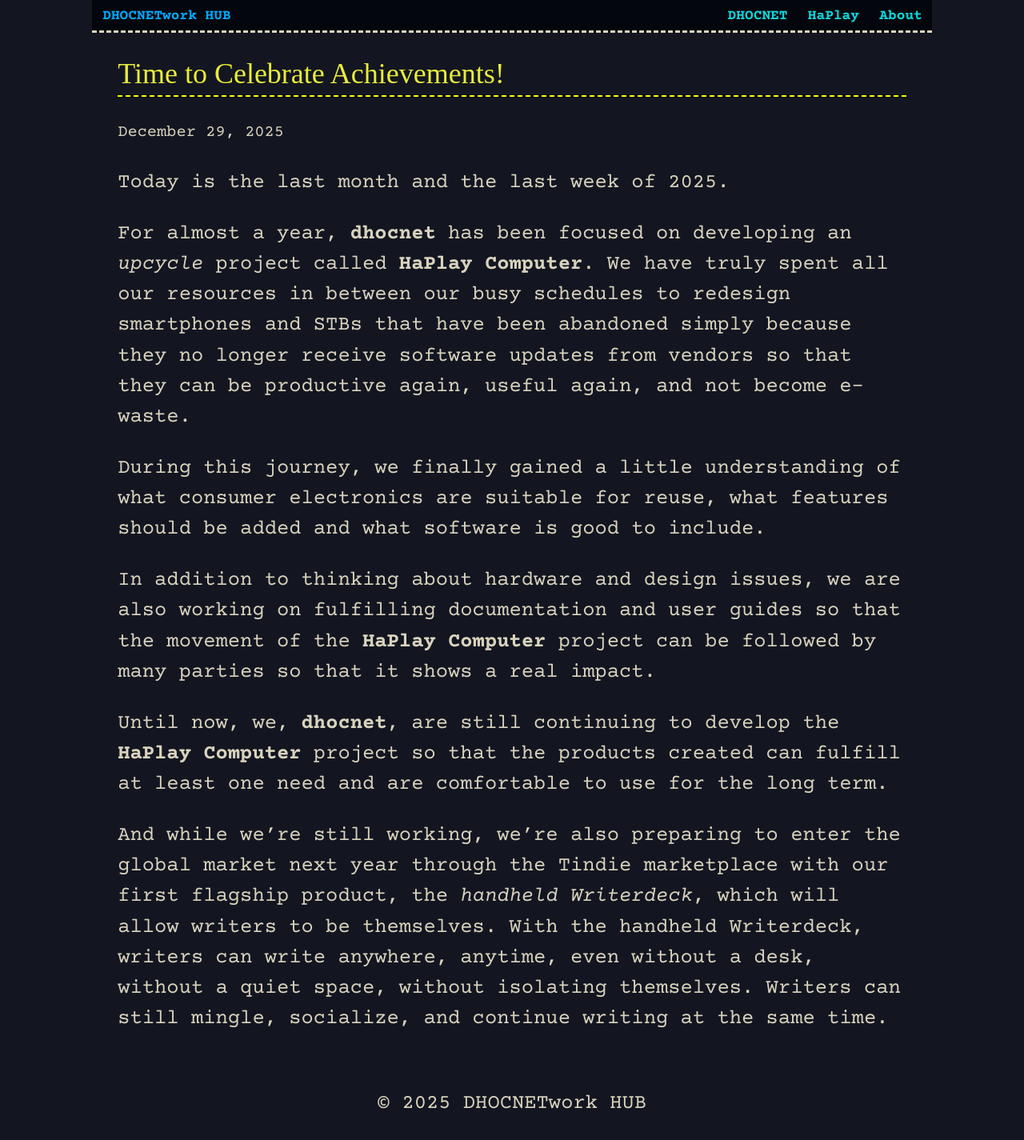
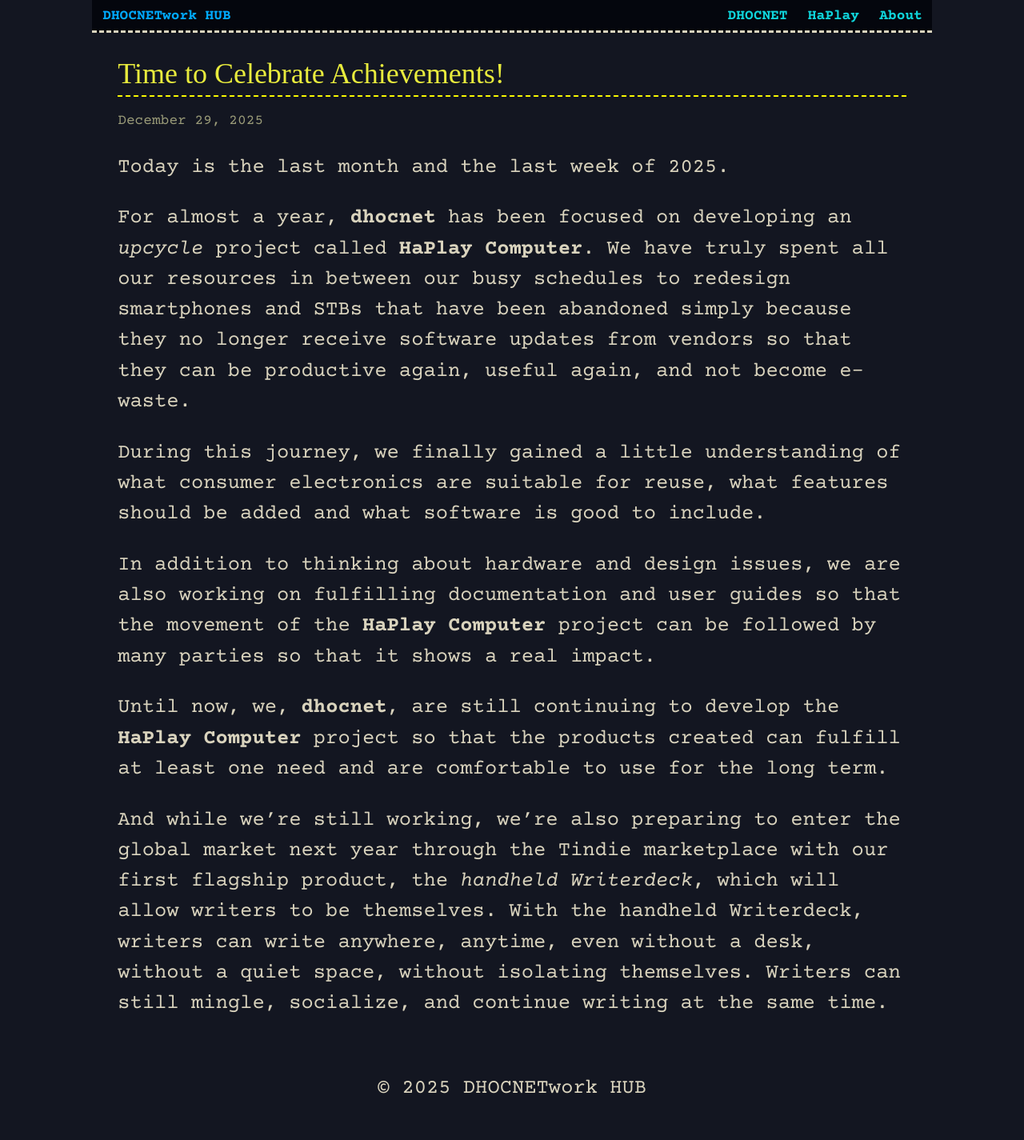
Before and after one commit to dhocnet/dhocnet.github.io, a Jekyll site: the page built from _posts/2025-12-29-Time_to_Celebrate_Achievements.md, in a window 1280 px wide. Shown: the whole page at 80% size. Built offline with Jekyll 4.4.1, drawn with Linux system fonts in a browser that asks for light colours; some web fonts are replaced.

Commit message:
Update posts.html

```diff
--- a/_layouts/posts.html
+++ b/_layouts/posts.html
@@ -4,6 +4,6 @@
 
 <article id="dhocnet-post">
   <h1>{{ page.title }}</h1>
-  <p><small>{{ page.date | date: "%B %d, %Y" }}</small></p>
+  <p style="color: #9b9c79; font-size: 0.7em;">{{ page.date | date: "%B %d, %Y" }}</p>
   {{ content }}
 </article>
```
